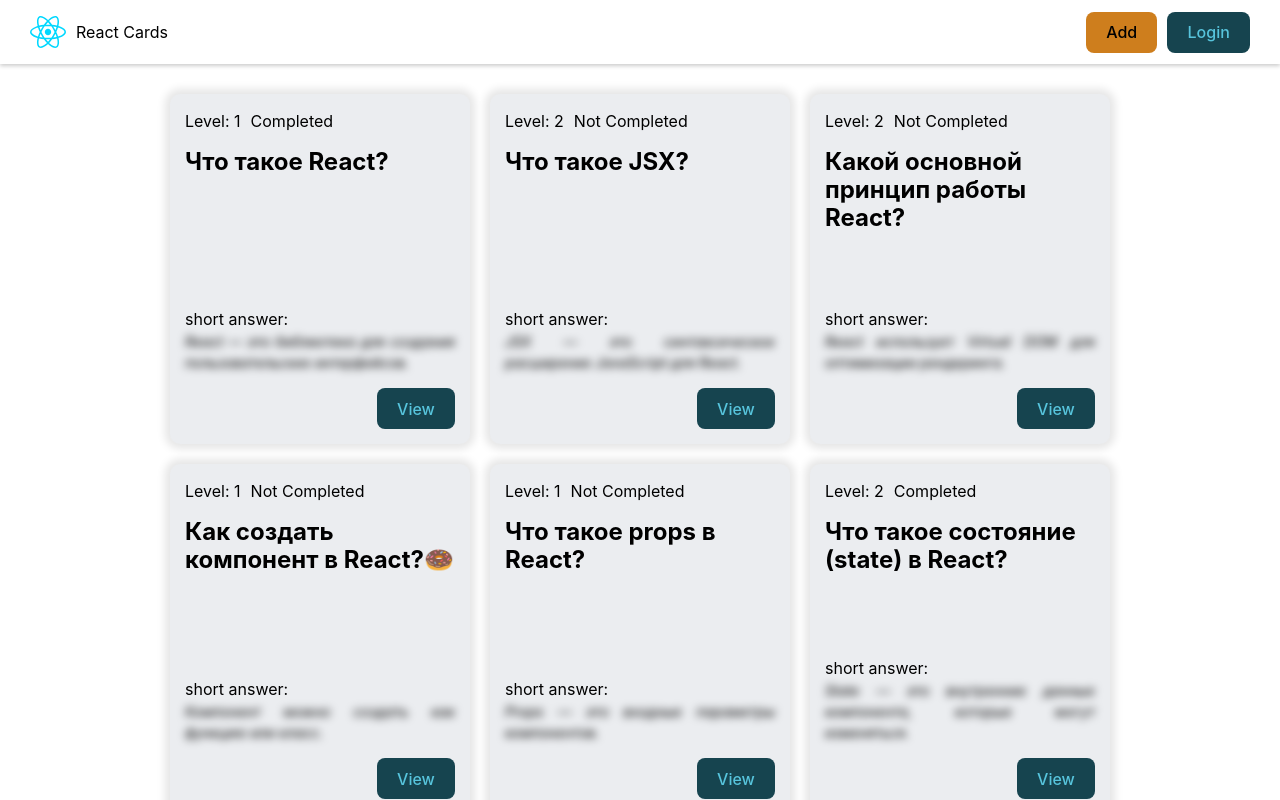
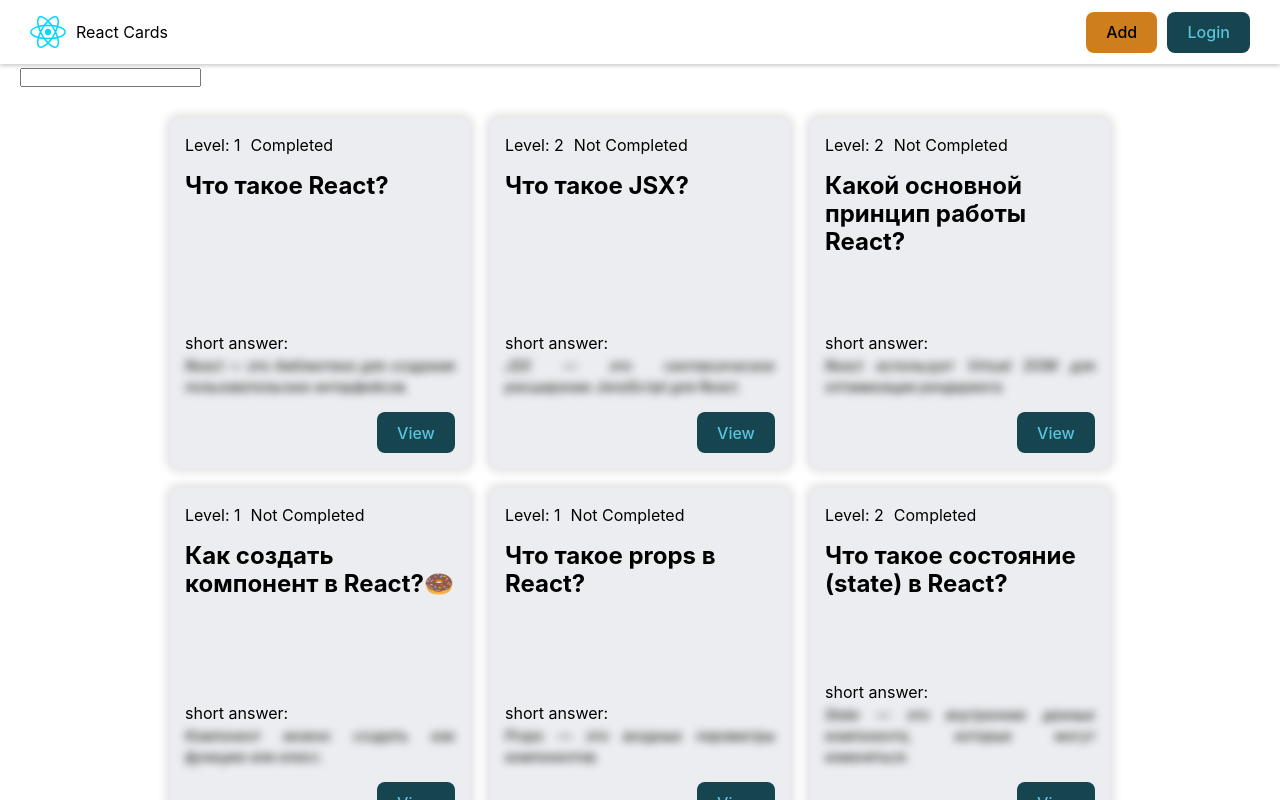
Before and after one commit to GitMitya/react-app-course, a React (Vite) app: page / in a window 1280 px wide. Built offline with nearby package versions, Linux system fonts and the light colour scheme; data requests are answered from the project's data file.

Commit message:
add searchValueHandler

```diff
--- a/src/pages/HomePage/HomePage.jsx
+++ b/src/pages/HomePage/HomePage.jsx
@@ -6,6 +6,8 @@
 
 export const HomePage = () => {
 	const [questions, setQuestions] = useState([])
+	const [searchValue, setSearchValue] = useState('')
+
 	const [getQuestions, isLoading, error] = useFetch(async (url) => {
 		const response = await fetch(`${API_URL}/${url}`)
 		const data = await response.json()
@@ -17,8 +19,13 @@
 		getQuestions('react')
 	}, [])
 
+	const searchValueHandler = (e) => {
+		setSearchValue(e.target.value)
+	}
+
 	return (
 		<>
+			<input type="text" value={searchValue} onChange={searchValueHandler} />
 			{isLoading && <Loader />}
 			{error && <p>{error}</p>}
 			<QuestionCardList cards={questions} />
```
